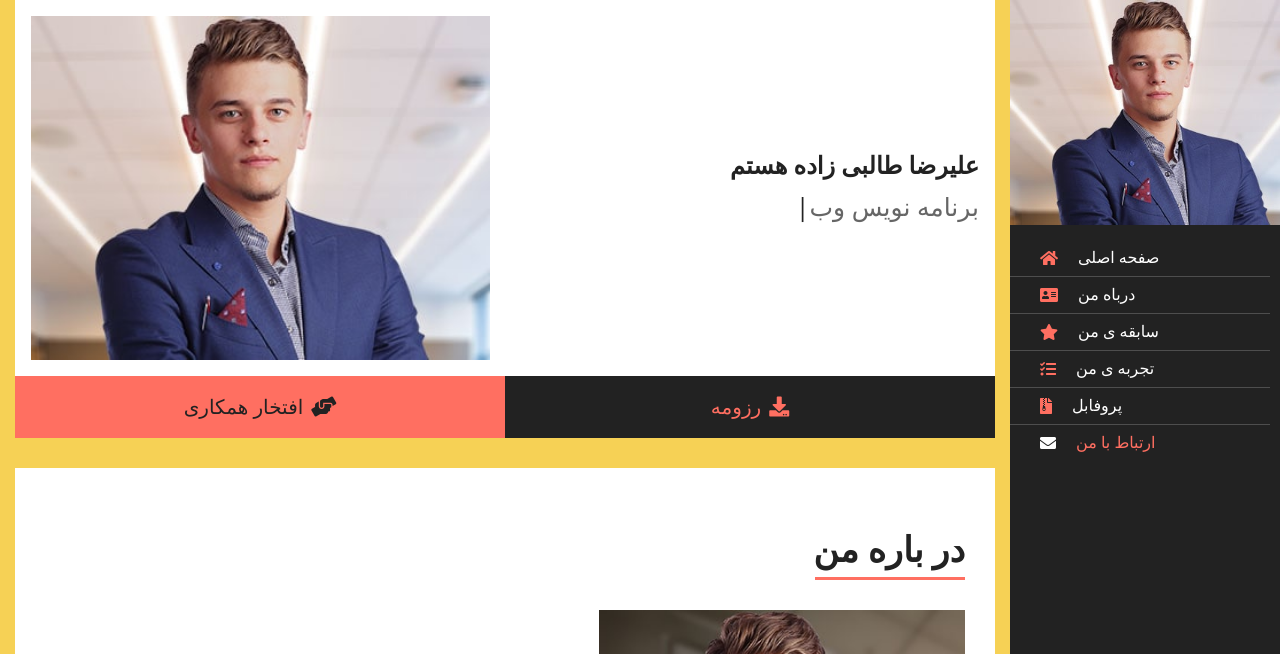
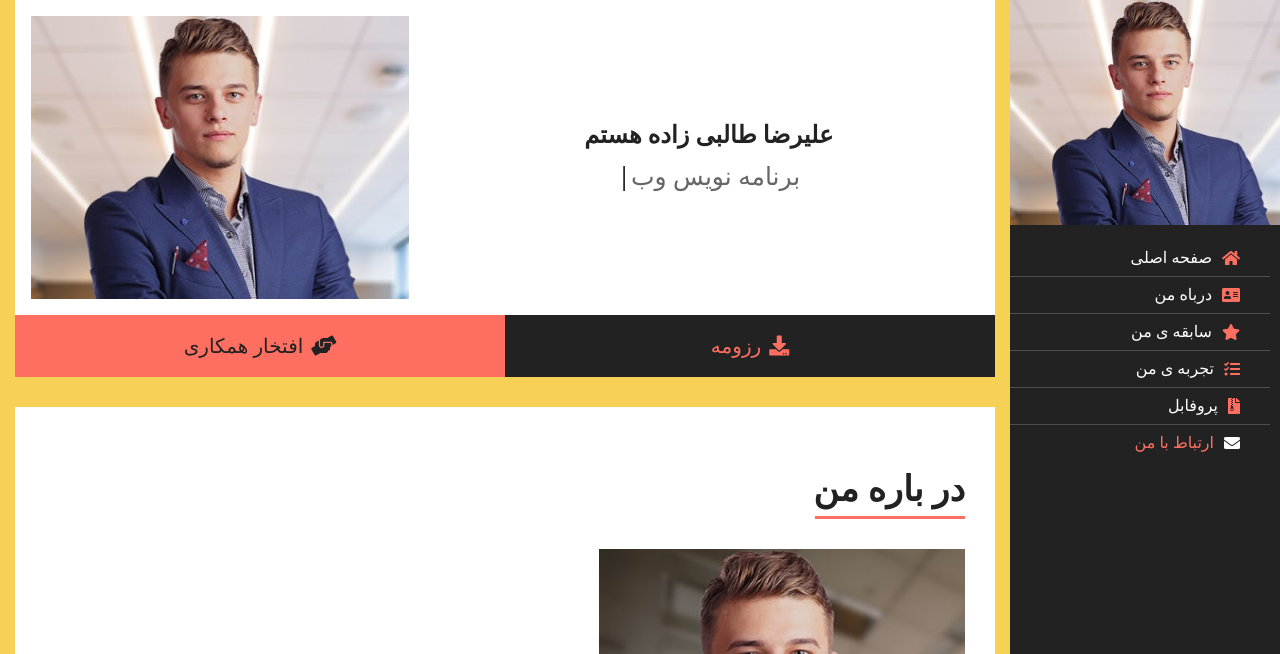
Before and after one commit to alirezatalebizadeh/NewFolder49, a plain HTML site: page index.html in a window 1280 px wide. Shown: the top 654 px of the page. Drawn offline with nearby package versions, Linux system fonts and the light colour scheme; files whose address does not match are found by name.

Commit message:
coding html and css

```diff
--- a/css/style.css
+++ b/css/style.css
@@ -290,7 +290,11 @@ a:focus {
     }
 
     .navbar-expand-md .navbar-nav .nav-link {
-        padding: 5px 30px 7px 30px;
+        padding: 5px 10px 7px 30px;
+        display: flex;
+        justify-content: start;
+        flex-direction: row-reverse;
+        gap: 10px
     }
 
     .sidebar .sidebar-footer {
@@ -337,7 +341,7 @@ a:focus {
 }
 
 .back-to-top i {
-    color: #222222;
+    color: #000;
 }
 
 .back-to-top i:hover {
@@ -593,7 +597,7 @@ a:focus {
         position: fixed;
         width: 300px;
         height: 100%;
-        right: -265px;
+        right: -255px;
     }
 }
 
--- a/index.html
+++ b/index.html
@@ -98,14 +98,14 @@
         <!-- !Header Start -->
         <div class="header" id="header">
           <div class="row p-3">
-            <div class="col-12 col-md-6">
-              <div class="content-inner text-right">
+            <div class="col-12 col-md-7">
+              <div class="content-inner text-center">
                 <h1>علیرضا طالبی زاده هستم</h1>
                 <h2></h2>
                 <div class="typed-text">برنامه نویس وب (React)...</div>
               </div>
             </div>
-            <div class="col-12 col-md-6">
+            <div class="col-12 col-md-5">
               <img src="./img//profile.jpg" style="width: 100%" alt="" />
             </div>
           </div>
```
